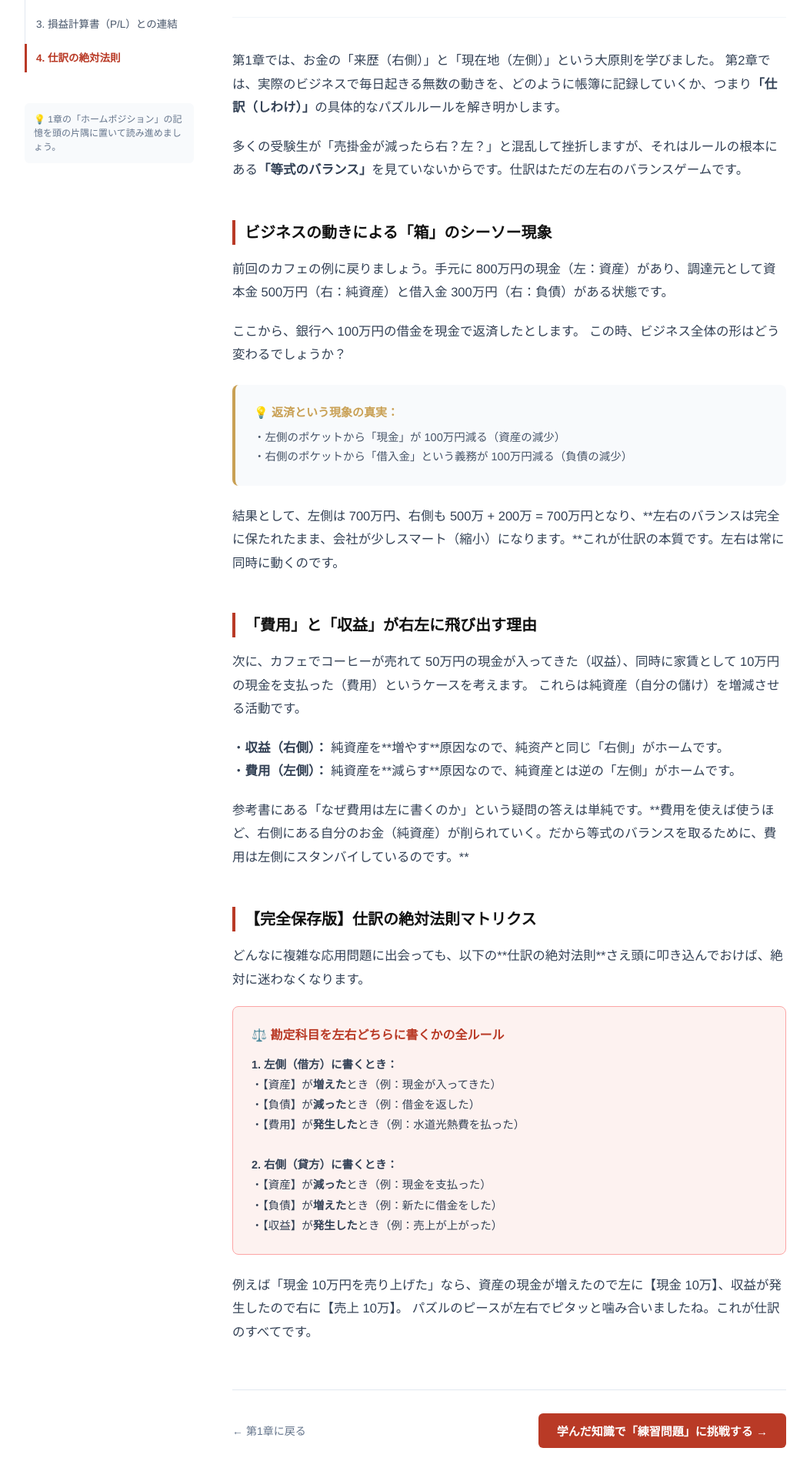
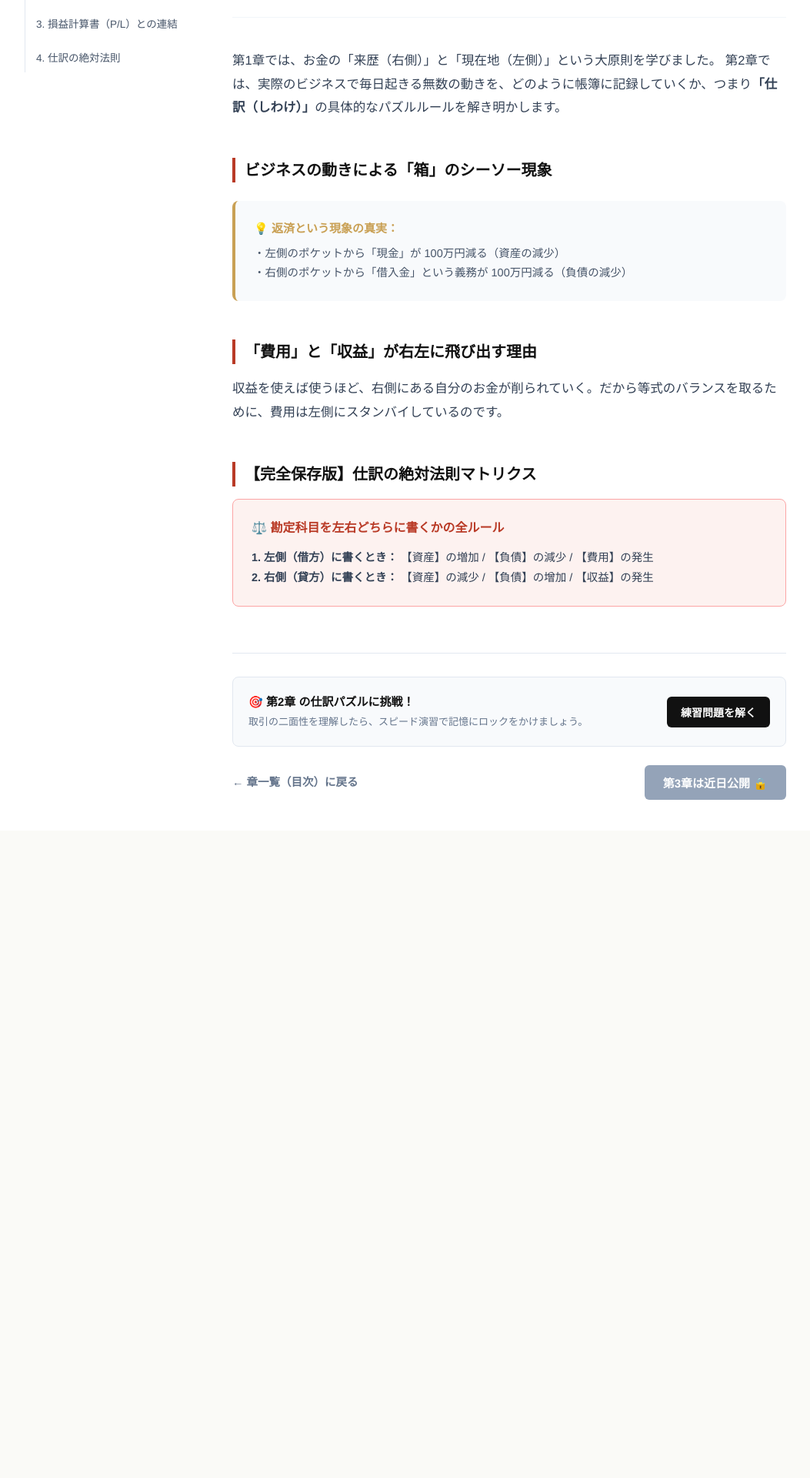
Before and after one commit to zrqZRQ77/japanese-web, a Next.js app: page /exams/boki3/guide/ch2 in a window 1280 px wide. Shown: the part 216-2136 px from the top of the page at 77% size, without its empty margins (78-1131 px from the left). After the commit the page ends 1295 px from the top, so only its background shows below. Built offline with nearby package versions, Linux system fonts and the light colour scheme.

Commit message:
Add files via upload

```diff
--- a/app/exams/boki3/guide/ch2/page.js
+++ b/app/exams/boki3/guide/ch2/page.js
@@ -8,7 +8,6 @@ export default function ExamGuideChapterTwo() {
   const params = useParams();
   const examId = params.examId || 'boki3';
 
-  // 第2章 内部の極簡目次
   const menuItems = [
     { id: 'ch2-intro', label: '1. 仕訳はただのパズル' },
     { id: 'bs-change', label: '2. 資産負債表（B/S）の変動' },
@@ -18,7 +17,6 @@ export default function ExamGuideChapterTwo() {
 
   const [activeSection, setActiveSection] = useState('ch2-intro');
 
-  // 智能监测右侧滚动，自动高亮左侧极简目录
   useEffect(() => {
     const handleScroll = () => {
       const scrollPosition = window.scrollY + 140;
@@ -42,7 +40,6 @@ export default function ExamGuideChapterTwo() {
   return (
     <div style={{ minHeight: '100vh', backgroundColor: '#ffffff', fontFamily: '"Helvetica Neue", Arial, "Hiragino Kaku Gothic ProN", Meiryo, sans-serif', color: '#111111' }}>
 
-      {/* 顶部通栏 */}
       <header style={{ background: '#ffffff', padding: '16px 40px', borderBottom: '1px solid #e5e7eb', display: 'flex', justifyContent: 'space-between', alignItems: 'center', position: 'sticky', top: 0, zIndex: 100, boxShadow: '0 1px 2px rgba(0,0,0,0.01)' }}>
         <div style={{ display: 'flex', alignItems: 'center', gap: '12px' }}>
           <Link href="/" style={{ fontWeight: '900', fontSize: '22px', color: '#111111', textDecoration: 'none' }}>
@@ -56,10 +53,8 @@ export default function ExamGuideChapterTwo() {
         </Link>
       </header>
 
-      {/* 现代 Wiki 双栏容器 */}
       <div style={{ display: 'flex', maxWidth: '1100px', margin: '0 auto', padding: '40px 20px', gap: '50px' }}>
 
-        {/* 👈 左侧极简固定导航栏 */}
         <aside style={{ width: '220px', flexShrink: 0, position: 'sticky', top: '100px', height: 'calc(100vh - 140px)' }}>
           <div style={{ fontSize: '11px', fontWeight: '800', color: '#94a3b8', letterSpacing: '1px', marginBottom: '16px' }}>
             第2章 内の目次
@@ -90,16 +85,10 @@ export default function ExamGuideChapterTwo() {
               );
             })}
           </div>
-
-          <div style={{ marginTop: '40px', padding: '12px', background: '#f8fafc', borderRadius: '6px', fontSize: '12px', color: '#64748b', lineHeight: '1.5' }}>
-            💡 1章の「ホームポジション」の記憶を頭の片隅に置いて読み進めましょう。
-          </div>
         </aside>
 
-        {/* 👉 右侧黄金沉浸式长文（第2章 硬核大白话内容） */}
         <main style={{ flex: 1, maxWidth: '720px' }}>
 
-          {/* 章头标题 */}
           <div style={{ marginBottom: '40px', borderBottom: '1px solid #f1f5f9', paddingBottom: '20px' }}>
             <span style={{ color: '#b93a26', fontSize: '13px', fontWeight: '800', letterSpacing: '0.5px' }}>第2章 • 仕訳の基礎とゲームのルール</span>
             <h1 style={{ fontSize: '28px', fontWeight: '900', lineHeight: '1.4', margin: '6px 0 0 0', color: '#111111' }}>
@@ -107,119 +96,81 @@ export default function ExamGuideChapterTwo() {
             </h1>
           </div>
 
-          {/* 1. 引入节 */}
           <section id="ch2-intro" style={{ marginBottom: '50px', scrollMarginTop: '120px' }}>
             <p style={{ fontSize: '16.5px', lineHeight: '1.85', color: '#334155', marginBottom: '20px' }}>
               第1章では、お金の「来歴（右側）」と「現在地（左側）」という大原則を学びました。
               第2章では、実際のビジネスで毎日起きる無数の動きを、どのように帳簿に記録していくか、つまり<strong>「仕訳（しわけ）」</strong>の具体的なパズルルールを解き明かします。
             </p>
-            <p style={{ fontSize: '16.5px', lineHeight: '1.85', color: '#334155' }}>
-              多くの受験生が「売掛金が減ったら右？左？」と混乱して挫折しますが、それはルールの根本にある<strong>「等式のバランス」</strong>を見ていないからです。仕訳はただの左右のバランスゲームです。
-            </p>
           </section>
 
-          {/* 2. 资产负债表变动节 */}
           <section id="bs-change" style={{ marginBottom: '50px', scrollMarginTop: '120px' }}>
             <h2 style={{ fontSize: '20px', fontWeight: '900', color: '#111111', marginBottom: '16px', borderLeft: '4px solid #b93a26', paddingLeft: '12px' }}>
               ビジネスの動きによる「箱」のシーソー現象
             </h2>
-            <p style={{ fontSize: '16.5px', lineHeight: '1.85', color: '#334155', marginBottom: '20px' }}>
-              前回のカフェの例に戻りましょう。手元に 800万円の現金（左：資産）があり、調達元として資本金 500万円（右：純資産）と借入金 300万円（右：負債）がある状態です。
-            </p>
-            <p style={{ fontSize: '16.5px', lineHeight: '1.85', color: '#334155', marginBottom: '20px' }}>
-              ここから、銀行へ 100万円の借金を現金で返済したとします。
-              この時、ビジネス全体の形はどう変わるでしょうか？
-            </p>
-
-            {/* 核心金黄色大白话提炼框 */}
             <div style={{ background: '#f8fafc', padding: '24px', borderRadius: '8px', borderLeft: '4px solid #c9a054', margin: '24px 0' }}>
-              <h4 style={{ margin: '0 0 8px 0', fontSize: '15px', fontWeight: '800', color: '#c9a054' }}>
-                💡 返済という現象の真実：
-              </h4>
+              <h4 style={{ margin: '0 0 8px 0', fontSize: '15px', fontWeight: '800', color: '#c9a054' }}>💡 返済という現象の真実：</h4>
               <p style={{ margin: 0, fontSize: '14.5px', color: '#475569', lineHeight: '1.75' }}>
                 ・左側のポケットから「現金」が 100万円減る（資産の減少）<br />
                 ・右側のポケットから「借入金」という義務が 100万円減る（負債の減少）
               </p>
             </div>
-
-            <p style={{ fontSize: '16.5px', lineHeight: '1.85', color: '#334155' }}>
-              結果として、左側は 700万円、右側も 500万 + 200万 = 700万円となり、**左右のバランスは完全に保たれたまま、会社が少しスマート（縮小）になります。**これが仕訳の本質です。左右は常に同時に動くのです。
-            </p>
           </section>
 
-          {/* 3. 利润表连结节 */}
           <section id="pl-connect" style={{ marginBottom: '50px', scrollMarginTop: '120px' }}>
             <h2 style={{ fontSize: '20px', fontWeight: '900', color: '#111111', marginBottom: '16px', borderLeft: '4px solid #b93a26', paddingLeft: '12px' }}>
               「費用」と「収益」が右左に飛び出す理由
             </h2>
-            <p style={{ fontSize: '16.5px', lineHeight: '1.85', color: '#334155', marginBottom: '20px' }}>
-              次に、カフェでコーヒーが売れて 50万円の現金が入ってきた（収益）、同時に家賃として 10万円の現金を支払った（費用）というケースを考えます。
-              これらは純資産（自分の儲け）を増減させる活動です。
-            </p>
-            <p style={{ fontSize: '16.5px', lineHeight: '1.85', color: '#334155', marginBottom: '20px' }}>
-              ・<strong>収益（右側）：</strong> 純資産を**増やす**原因なので、純资产と同じ「右側」がホームです。<br />
-              ・<strong>費用（左側）：</strong> 純資産を**減らす**原因なので、純資産とは逆の「左側」がホームです。
-            </p>
             <p style={{ fontSize: '16.5px', lineHeight: '1.85', color: '#334155' }}>
-              参考書にある「なぜ費用は左に書くのか」という疑問の答えは単純です。**費用を使えば使うほど、右側にある自分のお金（純資産）が削られていく。だから等式のバランスを取るために、費用は左側にスタンバイしているのです。**
+              収益を使えば使うほど、右側にある自分のお金が削られていく。だから等式のバランスを取るために、費用は左側にスタンバイしているのです。
             </p>
           </section>
 
-          {/* 4. 绝对法则节 */}
           <section id="golden-rule" style={{ marginBottom: '60px', scrollMarginTop: '120px' }}>
             <h2 style={{ fontSize: '20px', fontWeight: '900', color: '#111111', marginBottom: '16px', borderLeft: '4px solid #b93a26', paddingLeft: '12px' }}>
               【完全保存版】仕訳の絶対法則マトリクス
             </h2>
-            <p style={{ fontSize: '16.5px', lineHeight: '1.85', color: '#334155', marginBottom: '20px' }}>
-              どんなに複雑な応用問題に出会っても、以下の**仕訳の絶対法則**さえ頭に叩き込んでおけば、絶対に迷わなくなります。
-            </p>
-
-            {/* 朱红色核心拼图规则框 */}
-            <div style={{ background: '#fdf2f0', padding: '24px', borderRadius: '8px', border: '1px solid #fca5a5', marginBottom: '24px' }}>
-              <h4 style={{ margin: '0 0 12px 0', fontSize: '16px', fontWeight: '800', color: '#b93a26' }}>
-                ⚖️ 勘定科目を左右どちらに書くかの全ルール
-              </h4>
+            <div style={{ background: '#fdf2f0', padding: '24px', borderRadius: '8px', border: '1px solid #fca5a5', marginBottom: '40px' }}>
+              <h4 style={{ margin: '0 0 12px 0', fontSize: '16px', fontWeight: '800', color: '#b93a26' }}>⚖️ 勘定科目を左右どちらに書くかの全ルール</h4>
               <p style={{ margin: 0, fontSize: '14.5px', color: '#334155', lineHeight: '1.8' }}>
-                <strong>1. 左側（借方）に書くとき：</strong><br />
-                ・【資産】が<strong>増えた</strong>とき（例：現金が入ってきた）<br />
-                ・【負債】が<strong>減った</strong>とき（例：借金を返した）<br />
-                ・【費用】が<strong>発生した</strong>とき（例：水道光熱費を払った）<br /><br />
-                <strong>2. 右側（貸方）に書くとき：</strong><br />
-                ・【資産】が<strong>減った</strong>とき（例：現金を支払った）<br />
-                ・【負債】が<strong>増えた</strong>とき（例：新たに借金をした）<br />
-                ・【収益】が<strong>発生した</strong>とき（例：売上が上がった）
+                <strong>1. 左側（借方）に書くとき：</strong> 【資産】の増加 / 【負債】の減少 / 【費用】の発生<br />
+                <strong>2. 右側（貸方）に書くとき：</strong> 【資産】の減少 / 【負債】の增加 / 【収益】の発生
               </p>
             </div>
-
-            <p style={{ fontSize: '16.5px', lineHeight: '1.85', color: '#334155' }}>
-              例えば「現金 10万円を売り上げた」なら、資産の現金が増えたので左に【現金 10万】、収益が発生したので右に【売上 10万】。
-              パズルのピースが左右でピタッと噛み合いましたね。これが仕訳のすべてです。
-            </p>
           </section>
 
-          {/* 分页行动点 */}
-          <div style={{ borderTop: '1px solid #e2e8f0', paddingTop: '30px', display: 'flex', justifyContent: 'space-between', alignItems: 'center' }}>
-            <Link href={`/exams/${examId}/guide`} style={{ textDecoration: 'none', color: '#64748b', fontSize: '14px', fontWeight: '500' }}>
-              ← 第1章に戻る
-            </Link>
-            <Link href={`/exams/${examId}/exercises`} style={{ textDecoration: 'none' }}>
-              <button style={{ backgroundColor: '#b93a26', color: '#ffffff', border: 'none', padding: '12px 24px', borderRadius: '6px', fontSize: '15px', fontWeight: '700', cursor: 'pointer' }}>
-                学んだ知識で「練習問題」に挑戦する →
-              </button>
-            </Link>
+          {/* 🏁 底部多闭环控制台（按钮集群） */}
+          <div style={{ borderTop: '1px solid #e2e8f0', paddingTop: '30px' }}>
+            {/* 1. 练习题卡片 */}
+            <div style={{ background: '#f8fafc', border: '1px solid #e2e8f0', borderRadius: '8px', padding: '20px', display: 'flex', justifyContent: 'space-between', alignItems: 'center', marginBottom: '24px' }}>
+              <div>
+                <h4 style={{ margin: '0 0 4px 0', fontSize: '15px', fontWeight: '800', color: '#111111' }}>🎯 第2章 の仕訳パズルに挑戦！</h4>
+                <p style={{ margin: 0, fontSize: '13px', color: '#64748b' }}>取引の二面性を理解したら、スピード演習で記憶にロックをかけましょう。</p>
+              </div>
+              <Link href={`/exams/${examId}/exercises`} style={{ textDecoration: 'none' }}>
+                <button style={{ backgroundColor: '#111111', color: '#ffffff', border: 'none', padding: '10px 18px', borderRadius: '6px', fontSize: '14px', fontWeight: '700', cursor: 'pointer' }}>
+                  練習問題を解く
+                </button>
+              </Link>
+            </div>
+
+            {/* 2. 页面路由导航按钮 */}
+            <div style={{ display: 'flex', justifyContent: 'space-between', alignItems: 'center' }}>
+              <Link href={`/exams/${examId}/guide`} style={{ textDecoration: 'none', color: '#64748b', fontSize: '14.5px', fontWeight: '600' }}>
+                ← 章一覧（目次）に戻る
+              </Link>
+              {/* 第3章未解锁时可返回目次或前往刷题 */}
+              <Link href={`/exams/${examId}/guide`} style={{ textDecoration: 'none' }}>
+                <button style={{ backgroundColor: '#94a3b8', color: '#ffffff', border: 'none', padding: '12px 24px', borderRadius: '6px', fontSize: '15px', fontWeight: '700', cursor: 'not-allowed' }} disabled>
+                  第3章は近日公開 🔒
+                </button>
+              </Link>
+            </div>
           </div>
 
         </main>
-
       </div>
 
-      {/* 原生平滑滚动注入 */}
-      <style jsx global>{`
-        html {
-          scroll-behavior: smooth;
-        }
-      `}</style>
-
+      <style jsx global>{` html { scroll-behavior: smooth; } `}</style>
     </div>
   );
 }
```
